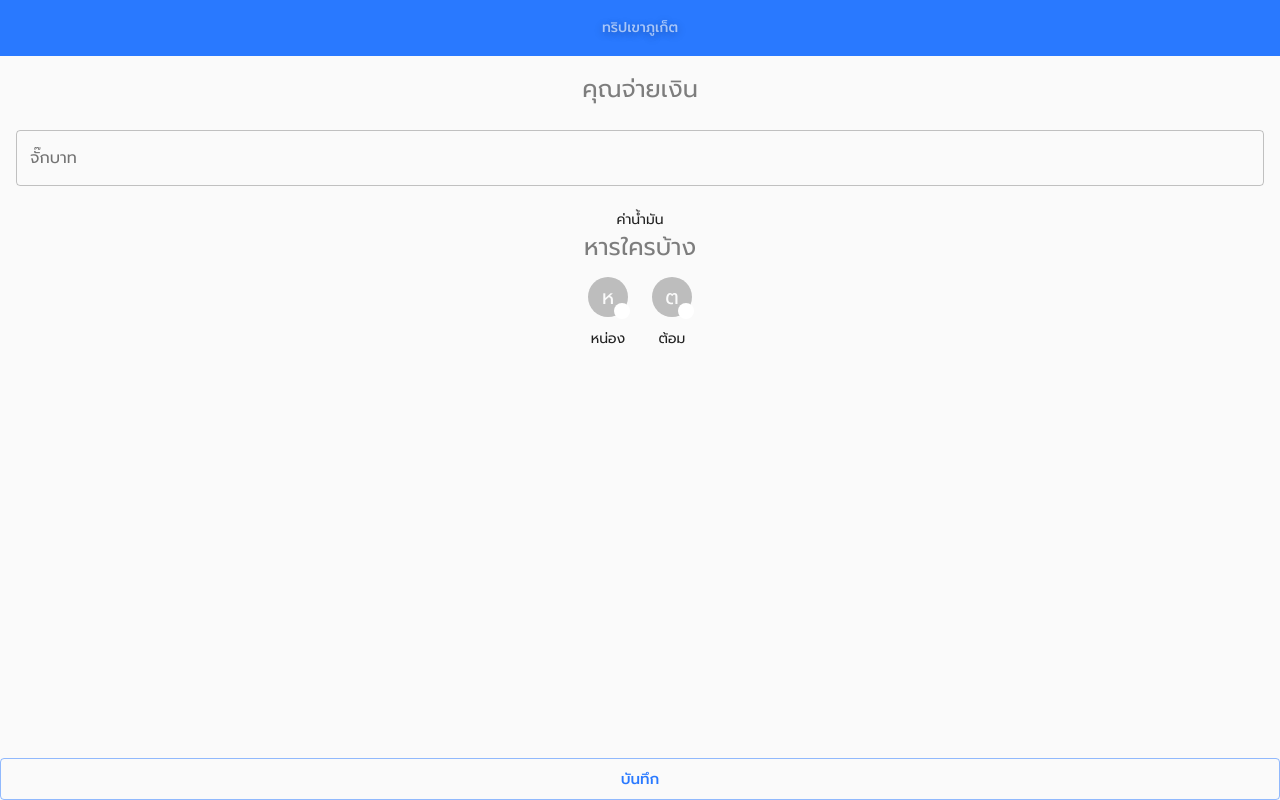
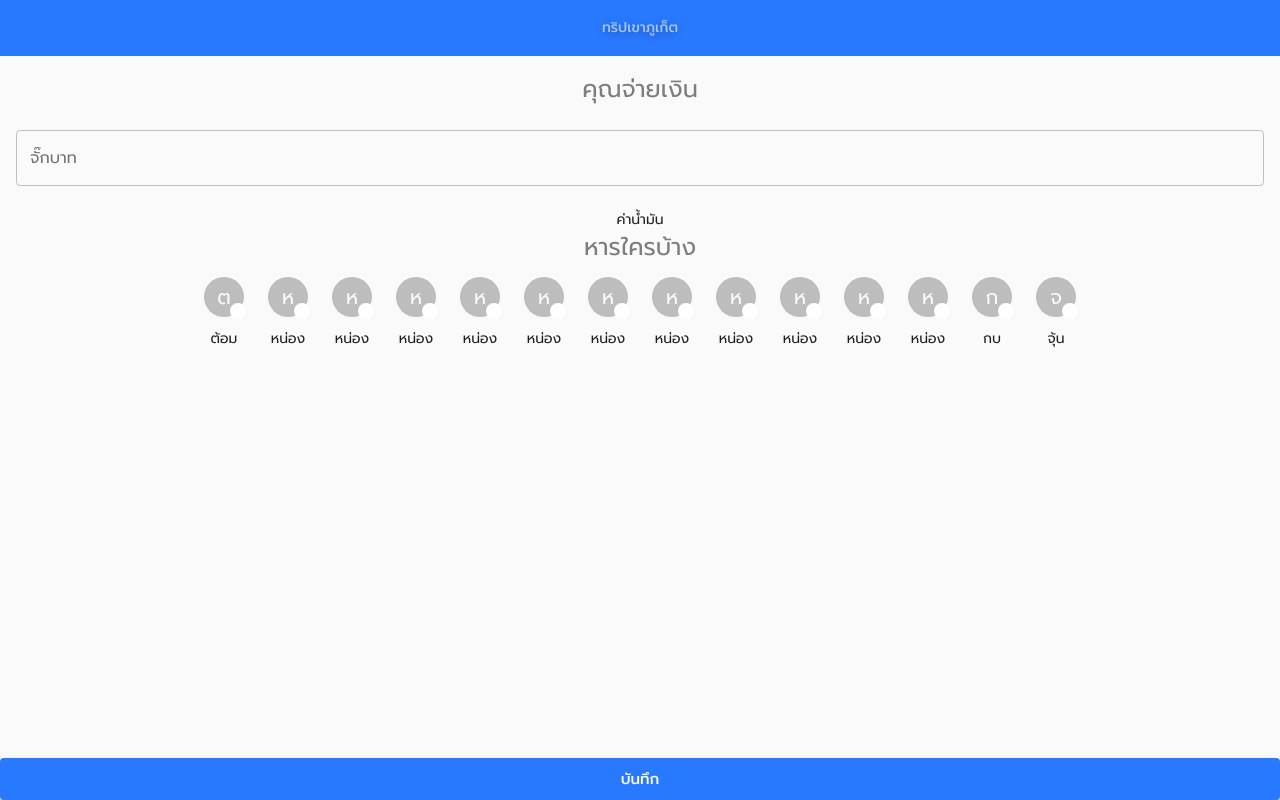
Before and after one commit to AnuchitO/fe-jugbaht, a React (Create React App) app: page / in a window 1280 px wide. Built offline with nearby package versions, Linux system fonts and the light colour scheme.

Commit message:
dynamic render members

```diff
--- a/src/components/Expense/Expense.js
+++ b/src/components/Expense/Expense.js
@@ -21,6 +21,22 @@ const MemberCheckbox = () => (
 );
 
 const Expense = () => {
+  const members = [
+    { name: "ต้อม" },
+    { name: "หน่อง" },
+    { name: "หน่อง" },
+    { name: "หน่อง" },
+    { name: "หน่อง" },
+    { name: "หน่อง" },
+    { name: "หน่อง" },
+    { name: "หน่อง" },
+    { name: "หน่อง" },
+    { name: "หน่อง" },
+    { name: "หน่อง" },
+    { name: "หน่อง" },
+    { name: "กบ" },
+    { name: "จุ้น" }
+  ];
   return (
     <div>
       <div className={styles.root}>
@@ -38,6 +54,7 @@ const Expense = () => {
         <div className={styles.note}>ค่าน้ำมัน</div>
         <div className={styles.title}>หารใครบ้าง</div>
         <div className={styles.members}>
+          {members.map(member => (
             <div className={styles.member}>
               <IconButton>
                 <Badge
@@ -49,31 +66,17 @@ const Expense = () => {
                   badgeContent={<MemberCheckbox />}
                   overlap="circle"
                 >
-                <Avatar>ห</Avatar>
+                  <Avatar>{member.name.slice(0, 1)}</Avatar>
                 </Badge>
               </IconButton>
-            <div>หน่อง</div>
+              <div>{member.name}</div>
             </div>
-          <div className={styles.member}>
-            <IconButton>
-              <Badge
-                anchorOrigin={{
-                  vertical: "bottom",
-                  horizontal: "right"
-                }}
-                badgeContent={<MemberCheckbox />}
-                overlap="circle"
-              >
-                <Avatar>ต</Avatar>
-              </Badge>
-            </IconButton>
-            <div>ต้อม</div>
-          </div>
+          ))}
         </div>
       </div>
       <div className={styles.save}>
         <Button
-          variant="outlined"
+          variant="contained"
           color="primary"
           size="large"
           fullWidth
--- a/src/components/Expense/Expense.module.scss
+++ b/src/components/Expense/Expense.module.scss
@@ -49,6 +49,10 @@
 .members {
   display: flex;
   flex-direction: row;
+  flex-wrap: wrap;
+  flex-basis: 100%;
+  margin-bottom: $footer-min-height;
+  justify-content: center;
 }
 
 .member {
```
Lines whose indentation alone changed are shown as unchanged.
